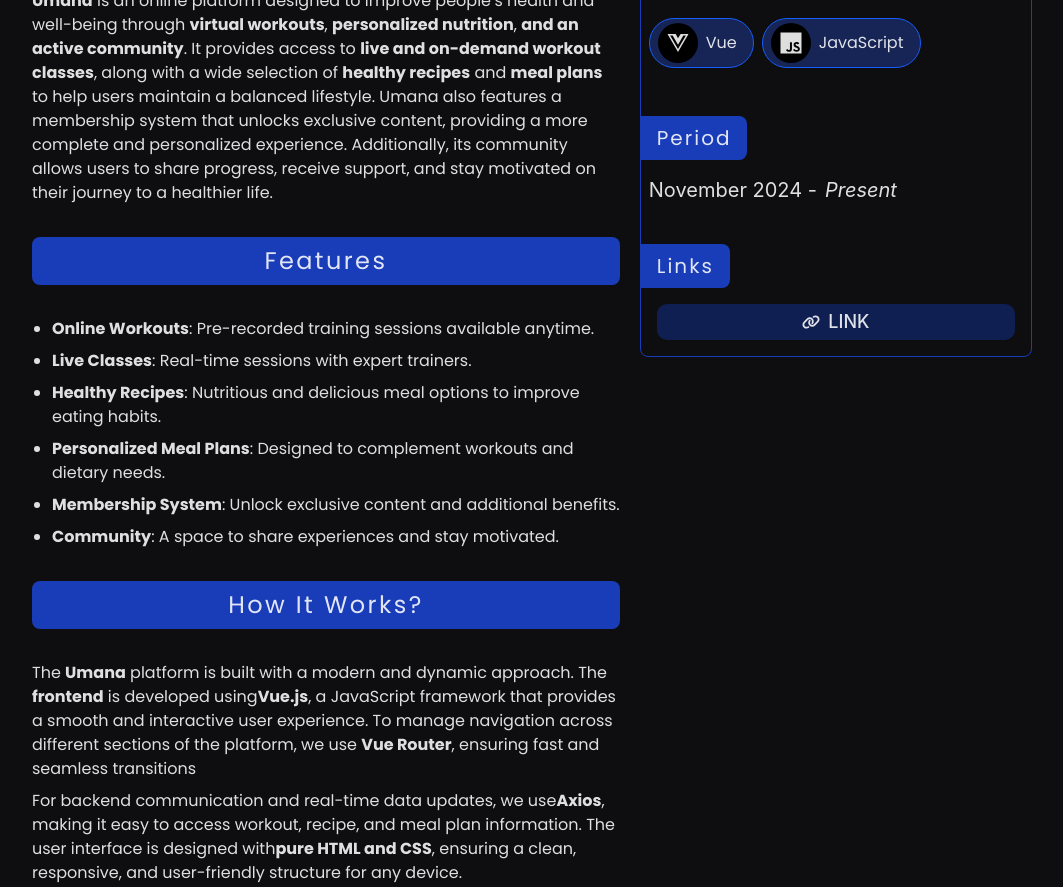
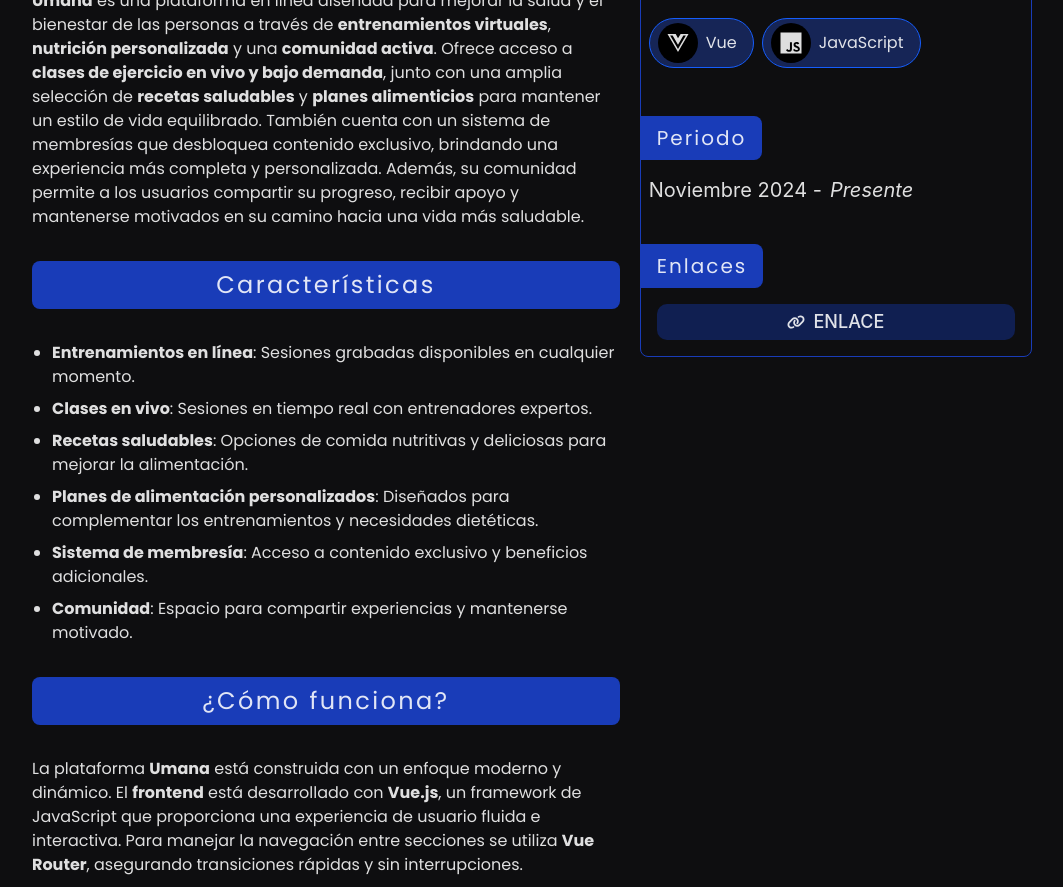
Before and after one commit to AndresAntelo21/portafolio, a React (Vite) app: page /umana-web in a window 1280 px wide. Shown: the part 640-1527 px from the top of the page, without its empty margins (108-1171 px from the left). Built offline with nearby package versions, Linux system fonts and the light colour scheme; a web font is replaced by a local one.

Commit message:
feat: localize UmanaWeb component text to Spanish

```diff
--- a/src/projects/umana/umana-web.tsx
+++ b/src/projects/umana/umana-web.tsx
@@ -2,8 +2,7 @@ import { ToolsText } from "@/components/home/sections/tools/tools-text";
 import { UmanaCarousel } from "@/projects/umana/umana-carousel";
 import { FaVuejs, FaJs } from "react-icons/fa";
 import { FaLink } from "react-icons/fa6";
-// CODIGO SUCIO - PASAR TODO A UN COMPONENTE NO HAY TIEMPO, SOLO ES UNA DEMOSTRACION
-// QUIEN LEA ESTO ES UN METICHE MUEJEJEJE
+
 export const UmanaWeb = () => {
   return (
     <div className="flex flex-col items-center justify-center gap-8">
@@ -11,17 +10,18 @@ export const UmanaWeb = () => {
       <div className="flex items-center justify-center gap-2 md:w-full md:justify-start">
         <img
           src="/projects/umana/umana-logo-text.svg"
-          alt="Logo de la pagina de Umana"
+          alt="Logo de la página de Umana"
           className="w-50"
         />
       </div>
-      {/* cuadro de tecnologias */}
+
+      {/* cuadro de tecnologías */}
       <div className="flex w-full flex-col gap-5 lg:flex-row-reverse">
         <div className="flex h-max w-full flex-col rounded-md border-1 border-blue-800 py-4 pr-4 lg:w-[40%]">
           <div className="w-full">
             <div className="flex w-max items-center justify-center rounded-r-md bg-blue-800 px-4 py-2">
               <span className="font-poppins text-xl font-medium tracking-widest">
-                Technologies
+                Tecnologías
               </span>
             </div>
           </div>
@@ -29,38 +29,30 @@ export const UmanaWeb = () => {
             <ToolsText title="Vue" icons={[FaVuejs]} />
             <ToolsText title="JavaScript" icons={[FaJs]} />
           </div>
+
           <div>
             <div className="w-full pt-10">
               <div className="flex w-max items-center justify-center rounded-r-md bg-blue-800 px-4 py-2">
                 <span className="font-poppins text-xl font-medium tracking-widest">
-                  Period
+                  Periodo
                 </span>
               </div>
             </div>
             <div className="flex gap-2 pt-4 pl-2 text-xl">
-              <h3 className="">November 2024 -</h3>
-              <span className="italic">Present</span>
+              <h3>Noviembre 2024 -</h3>
+              <span className="italic">Presente</span>
             </div>
           </div>
+
           <div>
             <div className="w-full pt-10">
               <div className="flex w-max items-center justify-center rounded-r-md bg-blue-800 px-4 py-2">
                 <span className="font-poppins text-xl font-medium tracking-widest">
-                  Links
+                  Enlaces
                 </span>
               </div>
             </div>
             <div className="flex flex-col gap-5 pt-4 pl-4 font-medium">
-              {/* <a
-                href="https://github.com/Legrafica/umana_front"
-                target="_blank"
-                className="flex justify-center rounded-lg bg-blue-800/70 py-1"
-              >
-                <span className="flex items-center gap-2 text-lg uppercase">
-                  <FaGithub />
-                  Front-End Repository
-                </span>
-              </a> */}
               <a
                 href="https://umana.com.mx/"
                 target="_blank"
@@ -68,87 +60,48 @@ export const UmanaWeb = () => {
               >
                 <span className="flex items-center gap-2 text-lg uppercase">
                   <FaLink />
-                  Link
+                  Enlace
                 </span>
               </a>
             </div>
           </div>
         </div>
+
         <div className="font-poppins flex w-full flex-col gap-8 text-left lg:w-[60%]">
           <div className="w-full rounded-md bg-blue-800 py-2 text-center text-2xl tracking-widest">
-            <span>Project Description</span>
+            <span>Descripción del Proyecto</span>
           </div>
           <p>
-            <strong>Umana</strong> is an online platform designed to improve
-            people’s health and well-being through{" "}
-            <strong>virtual workouts</strong>,{" "}
-            <strong>personalized nutrition</strong>,{" "}
-            <strong>and an active community</strong>. It provides access to{" "}
-            <strong>live and on-demand workout classes</strong>, along with a
-            wide selection of <strong>healthy recipes</strong> and{" "}
-            <strong>meal plans</strong> to help users maintain a balanced
-            lifestyle. Umana also features a membership system that unlocks
-            exclusive content, providing a more complete and personalized
-            experience. Additionally, its community allows users to share
-            progress, receive support, and stay motivated on their journey to a
-            healthier life.
+            <strong>Umana</strong> es una plataforma en línea diseñada para mejorar la salud y el bienestar de las personas a través de <strong>entrenamientos virtuales</strong>, <strong>nutrición personalizada</strong> y una <strong>comunidad activa</strong>. Ofrece acceso a <strong>clases de ejercicio en vivo y bajo demanda</strong>, junto con una amplia selección de <strong>recetas saludables</strong> y <strong>planes alimenticios</strong> para mantener un estilo de vida equilibrado.
+            También cuenta con un sistema de membresías que desbloquea contenido exclusivo, brindando una experiencia más completa y personalizada. Además, su comunidad permite a los usuarios compartir su progreso, recibir apoyo y mantenerse motivados en su camino hacia una vida más saludable.
           </p>
+
           <div className="w-full rounded-md bg-blue-800 py-2 text-center text-2xl tracking-widest">
-            <span>Features</span>
+            <span>Características</span>
           </div>
           <div>
             <ul className="ml-5 flex list-disc flex-col gap-2">
-              <li>
-                <strong>Online Workouts</strong>: Pre-recorded training sessions
-                available anytime.
-              </li>
-              <li>
-                <strong>Live Classes</strong>: Real-time sessions with expert
-                trainers.
-              </li>
-              <li>
-                <strong>Healthy Recipes</strong>: Nutritious and delicious meal
-                options to improve eating habits.
-              </li>
-              <li>
-                <strong>Personalized Meal Plans</strong>: Designed to complement
-                workouts and dietary needs.
-              </li>
-              <li>
-                <strong>Membership System</strong>: Unlock exclusive content and
-                additional benefits.
-              </li>
-              <li>
-                <strong>Community</strong>: A space to share experiences and
-                stay motivated.
-              </li>
+              <li><strong>Entrenamientos en línea</strong>: Sesiones grabadas disponibles en cualquier momento.</li>
+              <li><strong>Clases en vivo</strong>: Sesiones en tiempo real con entrenadores expertos.</li>
+              <li><strong>Recetas saludables</strong>: Opciones de comida nutritivas y deliciosas para mejorar la alimentación.</li>
+              <li><strong>Planes de alimentación personalizados</strong>: Diseñados para complementar los entrenamientos y necesidades dietéticas.</li>
+              <li><strong>Sistema de membresía</strong>: Acceso a contenido exclusivo y beneficios adicionales.</li>
+              <li><strong>Comunidad</strong>: Espacio para compartir experiencias y mantenerse motivado.</li>
             </ul>
           </div>
 
           <div className="w-full rounded-md bg-blue-800 py-2 text-center text-2xl tracking-widest">
-            <span> How It Works?</span>
+            <span>¿Cómo funciona?</span>
           </div>
           <div className="flex flex-col gap-2">
             <p>
-              The <strong>Umana</strong> platform is built with a modern and
-              dynamic approach. The <strong>frontend</strong> is developed using
-              <strong>Vue.js</strong>, a JavaScript framework that provides a
-              smooth and interactive user experience. To manage navigation
-              across different sections of the platform, we use{" "}
-              <strong>Vue Router</strong>, ensuring fast and seamless
-              transitions
+              La plataforma <strong>Umana</strong> está construida con un enfoque moderno y dinámico. El <strong>frontend</strong> está desarrollado con <strong>Vue.js</strong>, un framework de JavaScript que proporciona una experiencia de usuario fluida e interactiva. Para manejar la navegación entre secciones se utiliza <strong>Vue Router</strong>, asegurando transiciones rápidas y sin interrupciones.
             </p>
             <p>
-              For backend communication and real-time data updates, we use
-              <strong>Axios</strong>, making it easy to access workout, recipe,
-              and meal plan information. The user interface is designed with
-              <strong>pure HTML and CSS</strong>, ensuring a clean, responsive,
-              and user-friendly structure for any device.
+              Para la comunicación con el backend y la actualización de datos en tiempo real, se utiliza <strong>Axios</strong>, lo que facilita el acceso a la información de entrenamientos, recetas y planes alimenticios. La interfaz de usuario está diseñada con <strong>HTML y CSS puro</strong>, garantizando una estructura limpia, responsiva y amigable para cualquier dispositivo.
             </p>
             <p>
-              With these technologies, Umana delivers an intuitive and
-              accessible environment where users can focus on their well-being
-              without hassle.
+              Con estas tecnologías, Umana ofrece un entorno intuitivo y accesible donde los usuarios pueden enfocarse en su bienestar sin complicaciones.
             </p>
           </div>
         </div>
```
